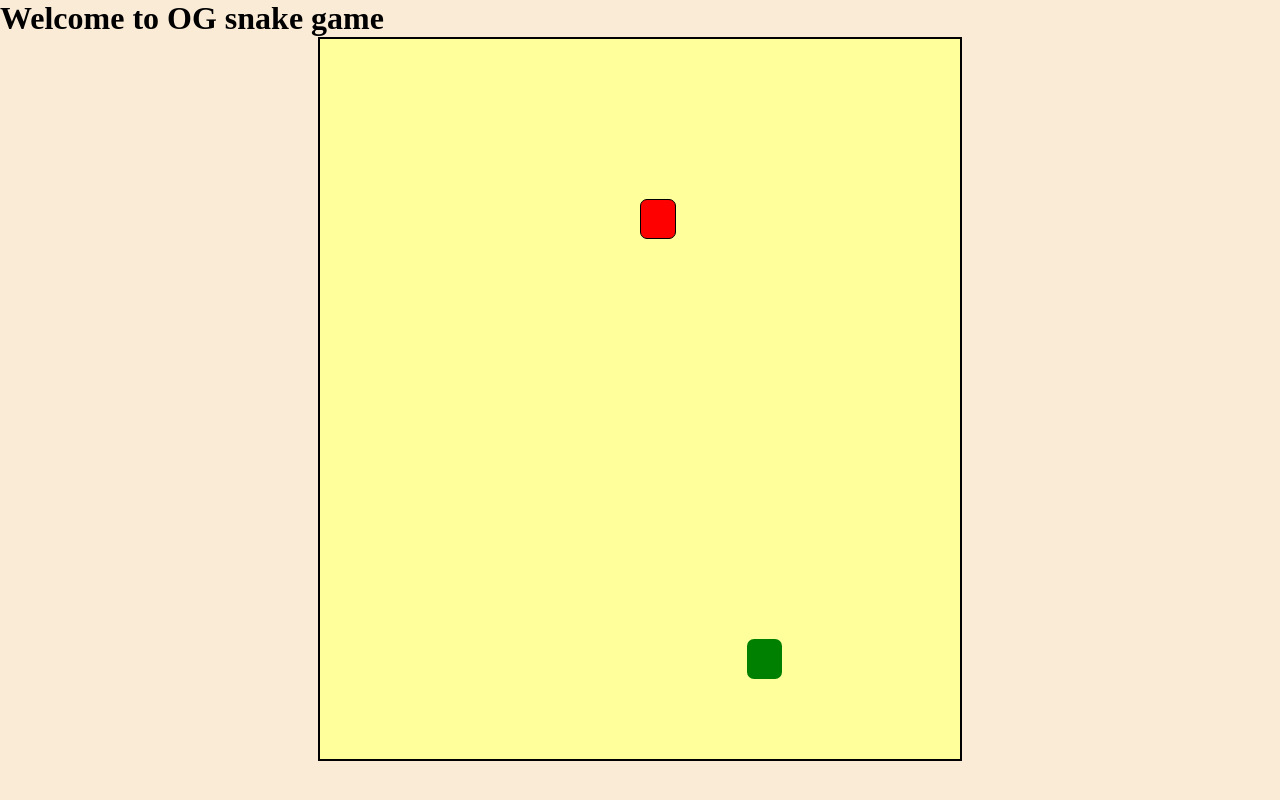
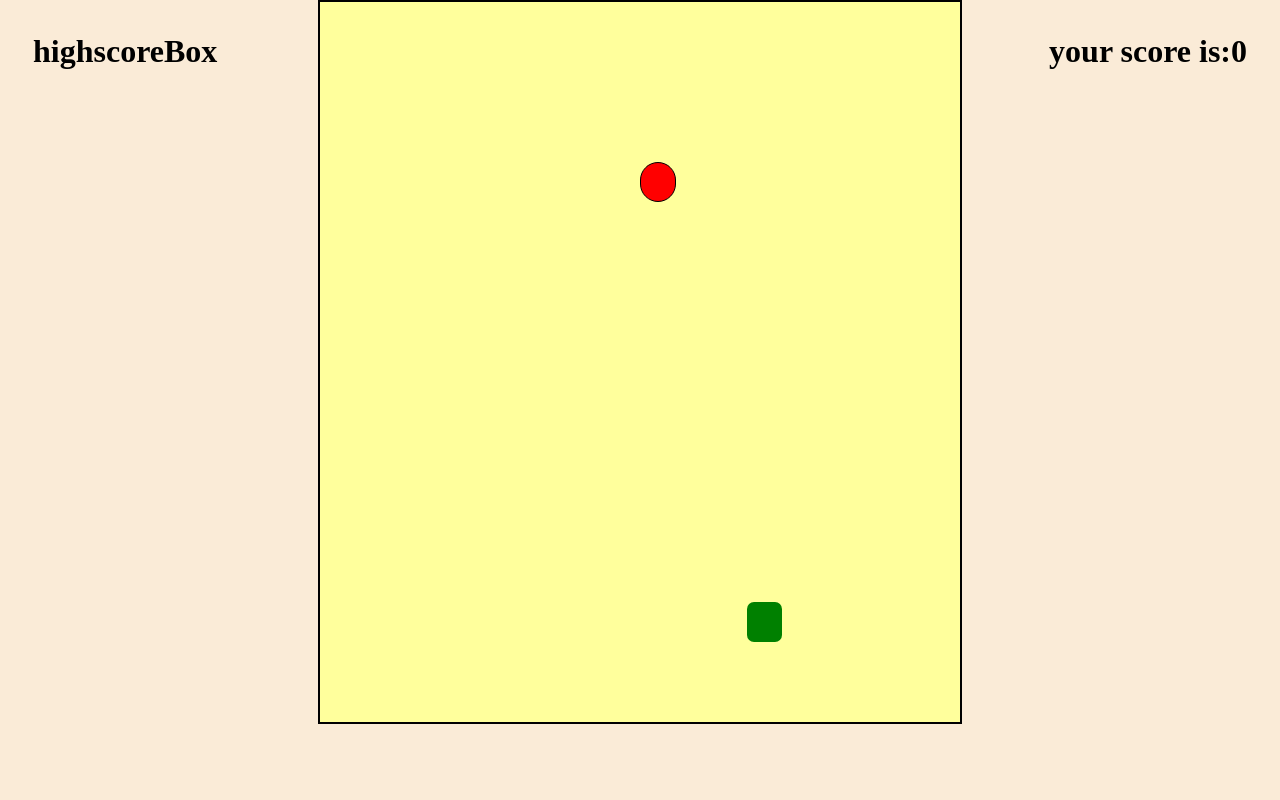
Before and after one commit to djv03/classical_Snake, a plain HTML site: page index.html in a window 1280 px wide. Drawn offline with Linux system fonts and the light colour scheme.

Commit message:
added scoring features

```diff
--- a/JS/script.js
+++ b/JS/script.js
@@ -1,6 +1,7 @@
 console.log("ruunnin");
 
 // game constants
+
 let changeDirect={x:0,y:0};
 const bgSound= new Audio('../bgsound.mp3');
 const foodsound = new Audio('../turning.mp3');
@@ -38,6 +39,7 @@ function isCollide(snakebody){
 // writing the logic of how game runs
 const gameEngine=()=>
 {
+    document.getElementById('score').innerHTML=`your score is:${score}`;
 
     //task 1. displaying the snake and food
 
@@ -77,8 +79,11 @@ const gameEngine=()=>
             {x:13, y:16},
         ];
         changeDirect={x:0,y:0}  ;
-        speed=6
+        speed=6;
+        score=0;
         bgSound.pause();
+
+
     }
 
 
@@ -86,7 +91,7 @@ const gameEngine=()=>
     //task 3: condition of food eaten
     if (snakebody[0].x==food.x && snakebody[0].y==food.y) {
         foodsound.play();
-        // console.log("eaten");
+        console.log("eaten");
 
         //increasing lenght of snake
         snakebody.unshift({x:snakebody[0].x+changeDirect.x,y:snakebody[0].y+changeDirect.y})
@@ -104,6 +109,14 @@ const gameEngine=()=>
             speed=speed+0.5;
         }
         // console.log(speed);
+
+    //task: increasing score
+    score=score+1;
+    if (score>hiscoreval) {
+        hiscoreval=score;
+        localStorage.setItem("highScore", JSON.stringify(hiscoreval));
+        highscoreBox.innerHTML = "HighScore: " + hiscoreval;
+    }
     }
 
     //moving the snake
@@ -120,6 +133,17 @@ const gameEngine=()=>
 // function implemantation: main logic
 
 window.requestAnimationFrame(main);
+
+let hiscore = localStorage.getItem("hiscore");
+if(hiscore === null){
+    hiscoreval = 0;
+    localStorage.setItem("hiscore", JSON.stringify(hiscoreval))
+}
+else{
+    hiscoreval = JSON.parse(hiscore);
+    document.getElementById('highscoreBox').innerHTML = "HiScore: " + hiscore;
+}
+
 
 window.addEventListener("keydown",(e)=>{
     turningsound.play();
--- a/index.html
+++ b/index.html
@@ -1,5 +1,6 @@
 <!DOCTYPE html>
 <html lang="en">
+
 <head>
     <meta charset="UTF-8">
     <meta http-equiv="X-UA-Compatible" content="IE=edge">
@@ -7,14 +8,19 @@
     <link rel="stylesheet" href="./styling/index.css">
     <title>SnackDown-ek gaming katha</title>
 </head>
+
 <body>
-    <h1>Welcome to OG snake game</h1>
+    <div id="score">
+    </div>
+    <div id="highscoreBox">
+        highscoreBox
+    </div>
     <div class="container">
-
         <div id="board">
         </div>
     </div>
 
     <script src="./JS/script.js"></script>
 </body>
+
 </html>
--- a/styling/index.css
+++ b/styling/index.css
@@ -6,6 +6,7 @@
 
 .container{
     display: flex;
+    flex-direction: column;
     justify-content: center;
     align-items: center;
 }
@@ -35,5 +36,20 @@
 .food{
     background-color: red ;
     border: 1px solid black;
-    border-radius: 7px;
+    border-radius: 23px;
 }
+
+#score{
+    padding: 33px;
+    position: absolute;
+    font-size: 2rem;
+    font-weight: bold;
+    right: 0;
+}
+#highscoreBox{
+    padding: 33px;
+    position: absolute;
+    font-size: 2rem;
+    font-weight: bold;
+    left: 0;
+}
```
